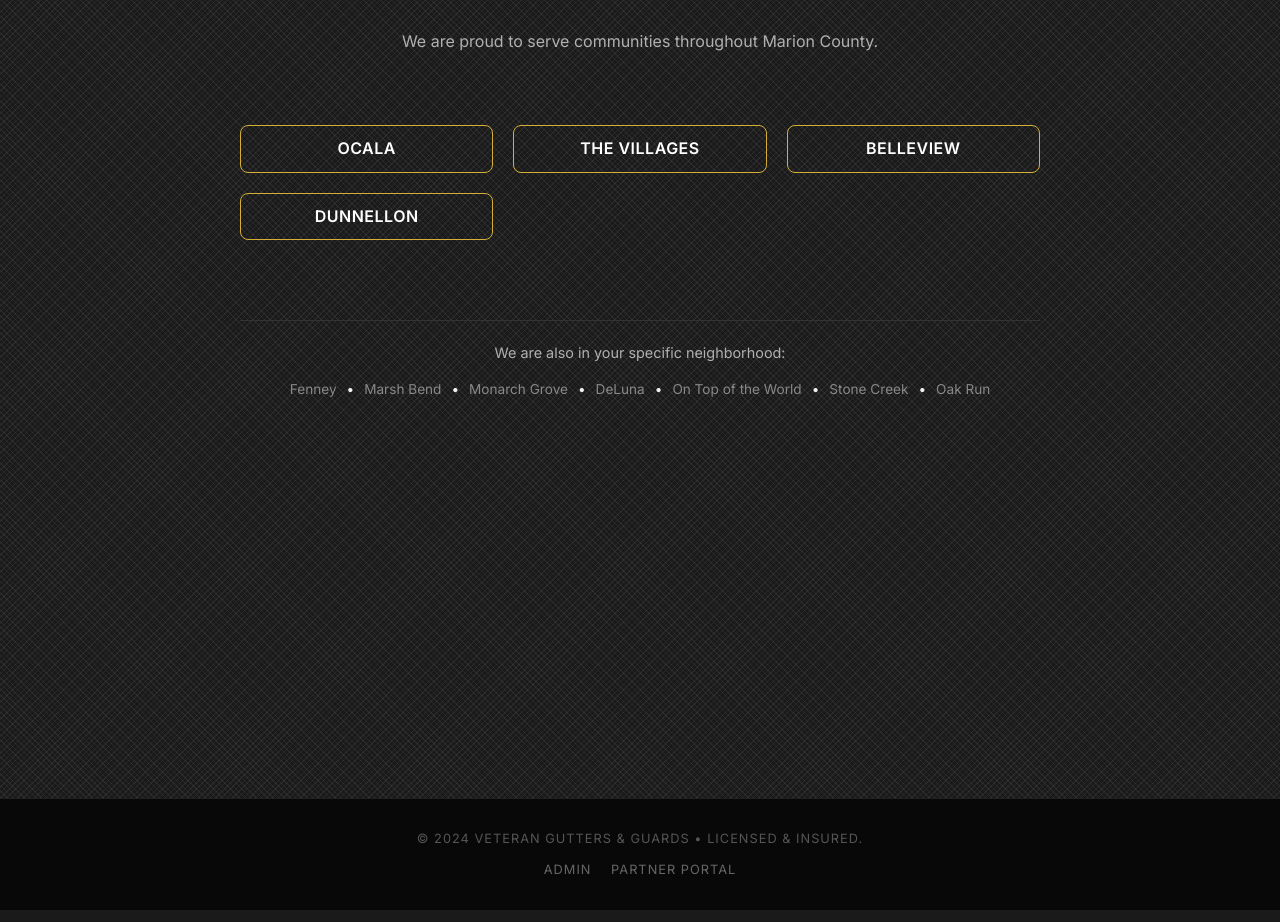
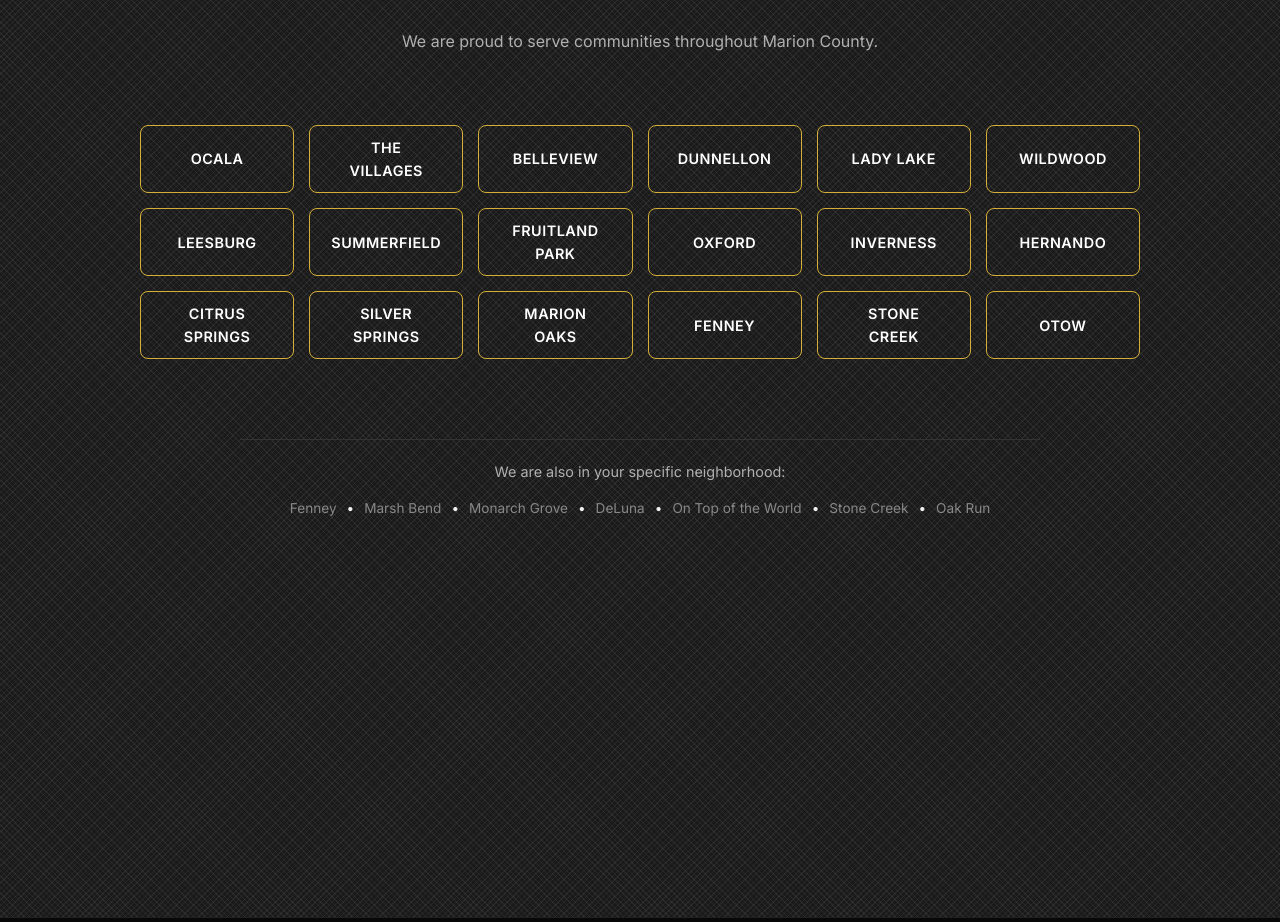
Before and after one commit to vetgutters/vet-gutter-website, a website: page index.html in a window 1280 px wide. Shown: the part 3060-3982 px from the top of the page. Drawn offline with nearby package versions, Linux system fonts and the light colour scheme.

Commit message:
UI: Added 18-City Grid to Index

```diff
--- a/index.html
+++ b/index.html
@@ -437,14 +437,43 @@
                     Marion County.</p>
 
                 <div class="locations-grid"
-                    style="display: grid; grid-template-columns: repeat(auto-fit, minmax(200px, 1fr)); gap: 20px; width: 100%; max-width: 800px; margin-top: 30px;">
-                    <a href="locations/ocala.html" class="btn btn-outline" style="justify-content: center;">Ocala</a>
-                    <a href="locations/the-villages.html" class="btn btn-outline" style="justify-content: center;">The
-                        Villages</a>
+                    style="display: grid; grid-template-columns: repeat(auto-fit, minmax(140px, 1fr)); gap: 15px; width: 100%; max-width: 1000px; margin-top: 30px;">
+                    <a href="locations/ocala.html" class="btn btn-outline"
+                        style="justify-content: center; font-size:0.9rem;">Ocala</a>
+                    <a href="locations/the-villages.html" class="btn btn-outline"
+                        style="justify-content: center; font-size:0.9rem;">The Villages</a>
                     <a href="locations/belleview.html" class="btn btn-outline"
-                        style="justify-content: center;">Belleview</a>
+                        style="justify-content: center; font-size:0.9rem;">Belleview</a>
                     <a href="locations/dunnellon.html" class="btn btn-outline"
-                        style="justify-content: center;">Dunnellon</a>
+                        style="justify-content: center; font-size:0.9rem;">Dunnellon</a>
+                    <a href="locations/lady-lake.html" class="btn btn-outline"
+                        style="justify-content: center; font-size:0.9rem;">Lady Lake</a>
+                    <a href="locations/wildwood.html" class="btn btn-outline"
+                        style="justify-content: center; font-size:0.9rem;">Wildwood</a>
+                    <a href="locations/leesburg.html" class="btn btn-outline"
+                        style="justify-content: center; font-size:0.9rem;">Leesburg</a>
+                    <a href="locations/summerfield.html" class="btn btn-outline"
+                        style="justify-content: center; font-size:0.9rem;">Summerfield</a>
+                    <a href="locations/fruitland-park.html" class="btn btn-outline"
+                        style="justify-content: center; font-size:0.9rem;">Fruitland Park</a>
+                    <a href="locations/oxford.html" class="btn btn-outline"
+                        style="justify-content: center; font-size:0.9rem;">Oxford</a>
+                    <a href="locations/inverness.html" class="btn btn-outline"
+                        style="justify-content: center; font-size:0.9rem;">Inverness</a>
+                    <a href="locations/hernando.html" class="btn btn-outline"
+                        style="justify-content: center; font-size:0.9rem;">Hernando</a>
+                    <a href="locations/citrus-springs.html" class="btn btn-outline"
+                        style="justify-content: center; font-size:0.9rem;">Citrus Springs</a>
+                    <a href="locations/silver-springs-shores.html" class="btn btn-outline"
+                        style="justify-content: center; font-size:0.9rem;">Silver Springs</a>
+                    <a href="locations/marion-oaks.html" class="btn btn-outline"
+                        style="justify-content: center; font-size:0.9rem;">Marion Oaks</a>
+                    <a href="locations/village-of-fenney.html" class="btn btn-outline"
+                        style="justify-content: center; font-size:0.9rem;">Fenney</a>
+                    <a href="locations/stone-creek.html" class="btn btn-outline"
+                        style="justify-content: center; font-size:0.9rem;">Stone Creek</a>
+                    <a href="locations/on-top-of-the-world.html" class="btn btn-outline"
+                        style="justify-content: center; font-size:0.9rem;">OTOW</a>
                 </div>
 
                 <div
```
